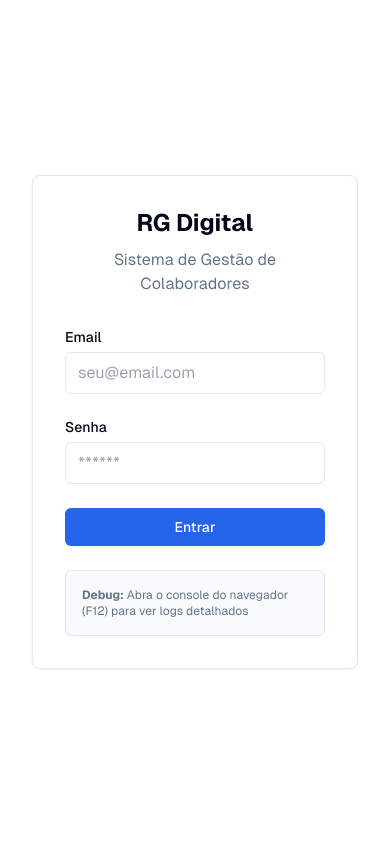
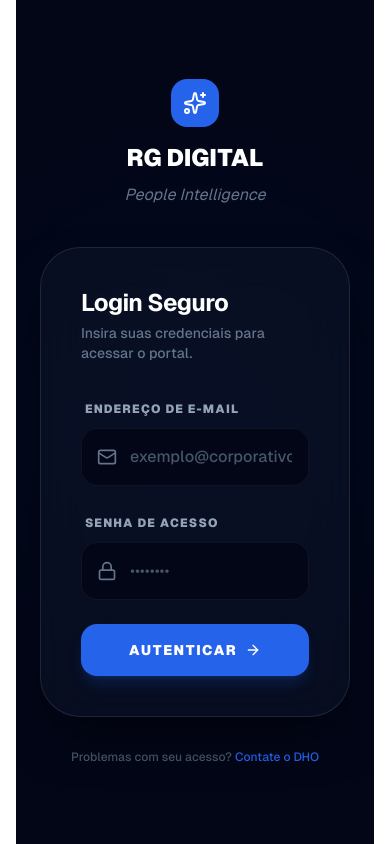
Before and after one commit to AndFelFre/Jiboia-Gestao, a Next.js app: page /login in a window 390 px wide. Built offline with nearby package versions, Linux system fonts and the light colour scheme; no server answers.

Commit message:
style: futuristic login page revamp and debug removal

```diff
--- a/src/app/login/page.tsx
+++ b/src/app/login/page.tsx
@@ -6,16 +6,22 @@ import { zodResolver } from '@hookform/resolvers/zod'
 import { loginSchema, type LoginInput } from '@/validations/schemas'
 import { createBrowserSupabaseClient } from '@/lib/supabase/client'
 import { useRouter, useSearchParams } from 'next/navigation'
+import {
+  ShieldCheck,
+  BrainCircuit,
+  BarChart3,
+  Lock,
+  Mail,
+  Sparkles,
+  ArrowRight
+} from 'lucide-react'
 
-// Componente que usa useSearchParams precisa de Suspense boundary
 function LoginForm() {
   const [error, setError] = useState('')
   const [loading, setLoading] = useState(false)
-  const [debugInfo, setDebugInfo] = useState('')
   const router = useRouter()
   const searchParams = useSearchParams()
 
-  // Verifica se veio erro por query param (ex: account_inactive)
   useEffect(() => {
     const errorParam = searchParams.get('error')
     if (errorParam === 'account_inactive') {
@@ -34,126 +40,198 @@ function LoginForm() {
   const onSubmit = async (data: LoginInput) => {
     setLoading(true)
     setError('')
-    setDebugInfo('')
 
     try {
-      const envUrl = process.env.NEXT_PUBLIC_SUPABASE_URL
-      const envKey = process.env.NEXT_PUBLIC_SUPABASE_ANON_KEY
-
-      console.log('🔍 Debug Login:')
-      console.log('URL configurada:', envUrl ? '✅' : '❌')
-      console.log('Key configurada:', envKey ? '✅ (primeiros 20 chars: ' + envKey.substring(0, 20) + '...)' : '❌')
-
-      setDebugInfo(`URL: ${envUrl ? 'OK' : 'FALTANDO'} | Key: ${envKey ? 'OK' : 'FALTANDO'}`)
-
       const supabase = createBrowserSupabaseClient()
-
-      console.log('📤 Enviando login para:', data.email)
-
-      const { data: authData, error: authError } = await supabase.auth.signInWithPassword({
+      const { error: authError } = await supabase.auth.signInWithPassword({
         email: data.email,
         password: data.password,
       })
 
       if (authError) {
-        console.error('❌ Erro Supabase:', authError)
-        setError(`Erro: ${authError.message} (código: ${authError.status})`)
+        setError(`Credenciais inválidas ou erro de acesso.`)
         return
       }
 
-      console.log('✅ Login bem-sucedido:', authData.user?.email)
       router.push('/dashboard')
       router.refresh()
     } catch (err: unknown) {
-      console.error('❌ Erro inesperado:', err)
-      const message = err instanceof Error ? err.message : 'Erro desconhecido'
-      setError(`Erro técnico: ${message}`)
-      setDebugInfo(JSON.stringify(err, null, 2))
+      setError('Ocorreu um erro inesperado ao processar seu login.')
     } finally {
       setLoading(false)
     }
   }
 
   return (
-    <div className="min-h-screen flex items-center justify-center bg-background p-4">
-      <div className="w-full max-w-md rounded-lg border border-border bg-card p-8 shadow-sm">
-        <div className="text-center mb-8">
-          <h1 className="text-2xl font-bold text-foreground">RG Digital</h1>
-          <p className="text-muted-foreground mt-2">Sistema de Gestão de Colaboradores</p>
+    <div className="min-h-screen grid grid-cols-1 lg:grid-cols-2 bg-slate-950 overflow-hidden font-sans selection:bg-primary/30">
+
+      {/* Coluna da Esquerda: Vitrine Futurista */}
+      <div className="hidden lg:flex flex-col justify-between p-12 relative overflow-hidden bg-[radial-gradient(circle_at_top_left,_var(--tw-gradient-stops))] from-indigo-900/40 via-slate-950 to-slate-950">
+
+        {/* Elementos Visuais de Fundo */}
+        <div className="absolute top-0 right-0 w-[500px] h-[500px] bg-primary/10 rounded-full blur-[120px] -mr-64 -mt-64 animate-pulse" />
+        <div className="absolute bottom-0 left-0 w-[300px] h-[300px] bg-emerald-500/10 rounded-full blur-[100px] -ml-32 -mb-32" />
+
+        {/* Logo/Brand */}
+        <div className="relative z-10 flex items-center gap-3">
+          <div className="w-12 h-12 rounded-2xl bg-gradient-to-br from-primary to-indigo-600 flex items-center justify-center shadow-lg shadow-primary/20">
+            <Sparkles className="text-white w-6 h-6" />
+          </div>
+          <span className="text-2xl font-black text-white tracking-tighter">RG DIGITAL <span className="text-primary italic">2.0</span></span>
+        </div>
+
+        {/* Content Showcase */}
+        <div className="relative z-10 space-y-12">
+          <div className="space-y-4">
+            <h2 className="text-5xl font-black text-white leading-tight">
+              O Futuro do <br />
+              <span className="text-transparent bg-clip-text bg-gradient-to-r from-primary via-indigo-400 to-emerald-400">People Analytics</span> <br />
+              Chegou.
+            </h2>
+            <p className="text-slate-400 text-lg max-w-md font-medium leading-relaxed">
+              Gestão de talentos, governança avançada e inteligência preditiva em uma única plataforma integrada.
+            </p>
+          </div>
+
+          <div className="grid grid-cols-1 gap-6">
+            <div className="flex items-start gap-4 p-4 rounded-2xl bg-white/5 border border-white/10 backdrop-blur-sm group hover:bg-white/10 transition-all cursor-default">
+              <div className="w-10 h-10 rounded-xl bg-indigo-500/20 flex items-center justify-center text-indigo-400 border border-indigo-500/20">
+                <BrainCircuit className="w-5 h-5" />
+              </div>
+              <div>
+                <h4 className="text-white font-bold">IA de Sucessão</h4>
+                <p className="text-slate-500 text-sm">Identificação automatizada de talentos e planos de sucessão baseados em dados.</p>
+              </div>
+            </div>
+
+            <div className="flex items-start gap-4 p-4 rounded-2xl bg-white/5 border border-white/10 backdrop-blur-sm group hover:bg-white/10 transition-all cursor-default">
+              <div className="w-10 h-10 rounded-xl bg-primary/20 flex items-center justify-center text-primary flex-shrink-0 border border-primary/20">
+                <BarChart3 className="w-5 h-5" />
+              </div>
+              <div>
+                <h4 className="text-white font-bold">People Analytics</h4>
+                <p className="text-slate-500 text-sm">Visão 360º do clima organizacional e performance em tempo real.</p>
+              </div>
+            </div>
+
+            <div className="flex items-start gap-4 p-4 rounded-2xl bg-white/5 border border-white/10 backdrop-blur-sm group hover:bg-white/10 transition-all cursor-default">
+              <div className="w-10 h-10 rounded-xl bg-emerald-500/20 flex items-center justify-center text-emerald-400 border border-emerald-500/20">
+                <ShieldCheck className="w-5 h-5" />
+              </div>
+              <div>
+                <h4 className="text-white font-bold">Governança & Segurança</h4>
+                <p className="text-slate-500 text-sm">Autenticação multifator e auditoria completa de todas as operações.</p>
+              </div>
+            </div>
+          </div>
+        </div>
+
+        {/* Footer */}
+        <div className="relative z-10 text-slate-500 text-sm flex items-center gap-6">
+          <span className="font-semibold uppercase tracking-widest text-xs">Versão Enterprise v2.4</span>
+          <div className="w-1 h-1 rounded-full bg-slate-700" />
+          <span>© 2024 RG Digital</span>
+        </div>
+      </div>
+
+      {/* Coluna da Direita: Form de Login */}
+      <div className="flex items-center justify-center p-6 relative">
+        <div className="absolute top-1/2 left-1/2 -translate-x-1/2 -translate-y-1/2 w-[400px] h-[400px] bg-primary/20 rounded-full blur-[100px] opacity-20" />
+
+        <div className="w-full max-w-md z-10">
+          <div className="lg:hidden text-center mb-10 space-y-2">
+            <div className="w-12 h-12 rounded-2xl bg-primary mx-auto flex items-center justify-center mb-4">
+              <Sparkles className="text-white w-6 h-6" />
+            </div>
+            <h1 className="text-2xl font-black text-white">RG DIGITAL</h1>
+            <p className="text-slate-500 italic">People Intelligence</p>
+          </div>
+
+          <div className="bg-slate-900/50 backdrop-blur-xl border border-white/10 p-10 rounded-[2.5rem] shadow-2xl shadow-black/50">
+            <div className="mb-8">
+              <h3 className="text-2xl font-bold text-white tracking-tight">Login Seguro</h3>
+              <p className="text-slate-500 text-sm mt-1 font-medium">Insira suas credenciais para acessar o portal.</p>
             </div>
 
             <form onSubmit={handleSubmit(onSubmit)} className="space-y-6">
-          <div>
-            <label htmlFor="email" className="block text-sm font-medium text-foreground">
-              Email
+              <div className="space-y-2">
+                <label className="text-xs font-black uppercase tracking-widest text-slate-400 ml-1">
+                  Endereço de E-mail
                 </label>
+                <div className="relative group">
+                  <div className="absolute inset-y-0 left-0 pl-4 flex items-center pointer-events-none text-slate-500 group-focus-within:text-primary transition-colors">
+                    <Mail className="w-5 h-5" />
+                  </div>
                   <input
                     {...register('email')}
                     type="email"
-              id="email"
-              autoComplete="email"
-              className="mt-1 block w-full px-3 py-2 border border-input rounded-md bg-background text-foreground focus:outline-none focus:ring-2 focus:ring-ring focus:border-input"
-              placeholder="seu@email.com"
+                    className="block w-full pl-12 pr-4 py-4 bg-slate-950 border border-white/5 rounded-2xl text-white placeholder-slate-600 focus:outline-none focus:ring-2 focus:ring-primary/50 focus:border-primary/50 transition-all font-medium"
+                    placeholder="exemplo@corporativo.com"
                   />
+                </div>
                 {errors.email && (
-              <p className="mt-1 text-sm text-destructive">{errors.email.message}</p>
+                  <p className="text-[10px] font-bold uppercase text-rose-500 ml-1">{errors.email.message}</p>
                 )}
               </div>
 
-          <div>
-            <label htmlFor="password" className="block text-sm font-medium text-foreground">
-              Senha
+              <div className="space-y-2">
+                <label className="text-xs font-black uppercase tracking-widest text-slate-400 ml-1">
+                  Senha de Acesso
                 </label>
+                <div className="relative group">
+                  <div className="absolute inset-y-0 left-0 pl-4 flex items-center pointer-events-none text-slate-500 group-focus-within:text-primary transition-colors">
+                    <Lock className="w-5 h-5" />
+                  </div>
                   <input
                     {...register('password')}
                     type="password"
-              id="password"
-              autoComplete="current-password"
-              className="mt-1 block w-full px-3 py-2 border border-input rounded-md bg-background text-foreground focus:outline-none focus:ring-2 focus:ring-ring focus:border-input"
-              placeholder="******"
+                    className="block w-full pl-12 pr-4 py-4 bg-slate-950 border border-white/5 rounded-2xl text-white placeholder-slate-600 focus:outline-none focus:ring-2 focus:ring-primary/50 focus:border-primary/50 transition-all font-medium"
+                    placeholder="••••••••"
                   />
+                </div>
                 {errors.password && (
-              <p className="mt-1 text-sm text-destructive">{errors.password.message}</p>
+                  <p className="text-[10px] font-bold uppercase text-rose-500 ml-1">{errors.password.message}</p>
                 )}
               </div>
 
               {error && (
-            <div className="p-3 bg-destructive/10 border border-destructive/20 rounded-md">
-              <p className="text-sm text-destructive font-medium">{error}</p>
+                <div className="p-4 rounded-2xl bg-rose-500/10 border border-rose-500/20 flex items-center gap-3">
+                  <div className="w-8 h-8 rounded-full bg-rose-500 flex items-center justify-center text-white flex-shrink-0">
+                    <ArrowRight className="w-4 h-4" />
                   </div>
-          )}
-
-          {debugInfo && (
-            <div className="p-2 bg-muted border border-border rounded text-xs font-mono break-all">
-              <p className="text-muted-foreground">{debugInfo}</p>
+                  <p className="text-xs font-bold text-rose-200">{error}</p>
                 </div>
               )}
 
               <button
                 type="submit"
                 disabled={loading}
-            className="w-full flex justify-center py-2 px-4 border border-transparent rounded-md shadow-sm text-sm font-medium text-primary-foreground bg-primary hover:bg-primary/90 focus:outline-none focus:ring-2 focus:ring-offset-2 focus:ring-ring disabled:opacity-50 disabled:cursor-not-allowed"
+                className="w-full py-4 px-6 bg-primary hover:bg-primary/90 text-white rounded-2xl font-black text-sm uppercase tracking-widest shadow-lg shadow-primary/20 transition-all hover:scale-[1.02] active:scale-95 disabled:opacity-50 disabled:cursor-not-allowed group"
               >
-            {loading ? 'Entrando...' : 'Entrar'}
+                <span className="flex items-center justify-center gap-2">
+                  {loading ? 'Validando Acesso...' : 'Autenticar'}
+                  {!loading && <ArrowRight className="w-4 h-4 group-hover:translate-x-1 transition-transform" />}
+                </span>
               </button>
             </form>
+          </div>
 
-        <div className="mt-6 p-4 bg-muted/50 border border-border rounded-md">
-          <p className="text-xs text-muted-foreground">
-            <strong>Debug:</strong> Abra o console do navegador (F12) para ver logs detalhados
+          <div className="mt-8 text-center">
+            <p className="text-slate-600 text-xs font-medium">
+              Problemas com seu acesso? <span className="text-primary hover:underline cursor-pointer">Contate o DHO</span>
             </p>
+          </div>
         </div>
       </div>
     </div>
   )
 }
 
-// Wrapper com Suspense boundary para useSearchParams
 export default function LoginPage() {
   return (
     <Suspense fallback={
-      <div className="min-h-screen flex items-center justify-center bg-background">
-        <div className="text-muted-foreground">Carregando...</div>
+      <div className="min-h-screen flex items-center justify-center bg-slate-950 text-white font-black tracking-widest text-sm animate-pulse">
+        SISTEMA INICIALIZANDO...
       </div>
     }>
       <LoginForm />
```
Lines whose indentation alone changed are shown as unchanged.
